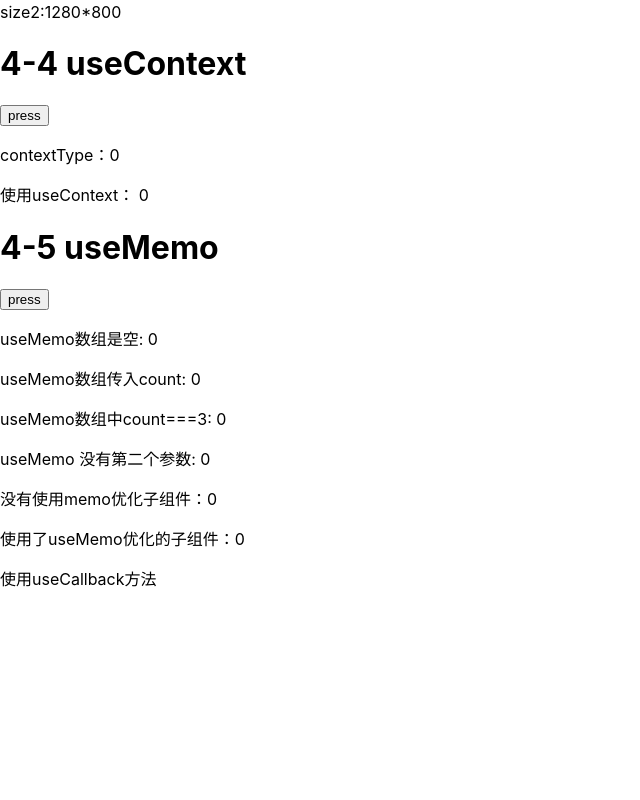
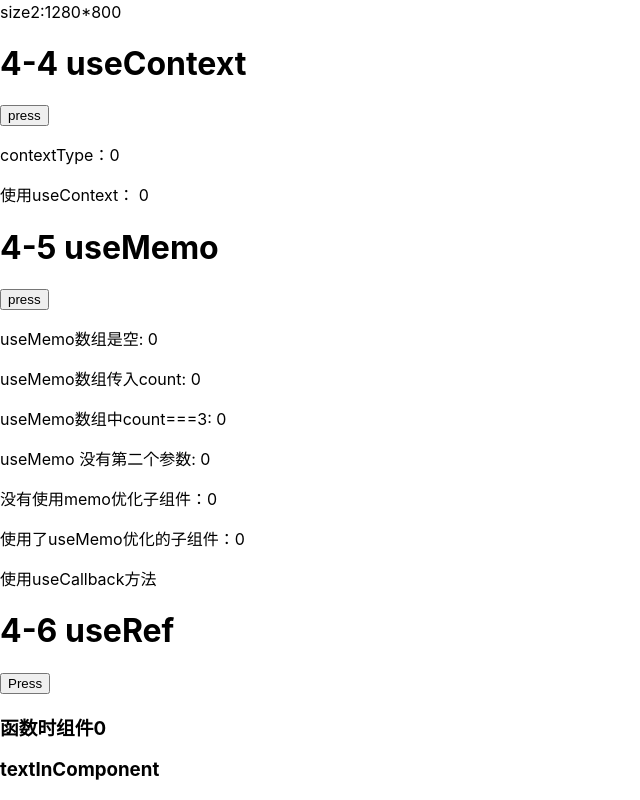
Before and after one commit to leseul-yj/Benchmarking, a React (Create React App) app in the folder benchmark/: page / in a window 1280 px wide. Shown: the part 969-1769 px from the top of the page, without its empty margins (0-640 px from the left). Before the commit the page ends 1575 px from the top, so only its background shows below. Built offline with nearby package versions, Linux system fonts and the light colour scheme.

Commit message:
4-6 useRef

```diff
--- a/benchmark/src/index.js
+++ b/benchmark/src/index.js
@@ -4,7 +4,7 @@ import './index.css';
 import App from './App';
 import * as serviceWorker from './serviceWorker';
 import Memo from './memo';
-import {EffectHook,ContextHook,MemoHook} from './lesson4'
+import {EffectHook,ContextHook,MemoHook,RefHook} from './lesson4'
 import StateHook from './stateHook';
 ReactDOM.render(
   <React.StrictMode>
@@ -14,6 +14,7 @@ ReactDOM.render(
     <EffectHook></EffectHook>
     <ContextHook></ContextHook>
     <MemoHook></MemoHook>
+    <RefHook></RefHook>
   </React.StrictMode>,
   document.getElementById('root')
 );
--- /dev/null
+++ b/benchmark/src/lesson4/RefHook.js
@@ -0,0 +1,43 @@
+import React,{PureComponent,useRef,useState,useMemo,useCallback} from 'react';
+
+class RefClass extends PureComponent {
+  speak() {
+    console.log(`noe counter is: ${this.props.count}`)
+  }
+  render() {
+    const {handleClick} = this.props;
+    return (
+      <h3 onClick={handleClick}> textInComponent </h3>
+    );
+  }
+}
+// 函数组件不能用调用useRef 只能传给类组件
+function App(props) {
+  return (
+    <h3>函数时组件{props.count}</h3>
+  )
+}
+function RefHook() {
+  const [count,setCount] = useState(0);
+  const counterRef = useRef();
+  const doubleCount = useMemo(function() {
+    return count * 2
+  },[count]);
+  const handleClick = useCallback(() => {
+    debugger
+    counterRef.current.speak();
+    console.log("useRef" + counterRef.current)
+  },[counterRef])
+  return (
+    <div>
+      <h1>4-6 useRef</h1>
+      <button onClick={() => {
+        setCount(count + 1)
+      }}>Press</button>
+      <App count={doubleCount} onClick={handleClick}></App>
+      <RefClass ref={counterRef} count={doubleCount} onClick={handleClick}></RefClass>
+    </div>
+  )
+}
+
+export default RefHook
--- a/benchmark/src/lesson4/index.js
+++ b/benchmark/src/lesson4/index.js
@@ -1,3 +1,4 @@
 export {default as EffectHook} from './EffectHOOK.js';
 export {default as ContextHook} from './ContextHook.js';
 export {default as MemoHook} from './MemoHook.js';
+export {default as RefHook} from './RefHook.js';
```
